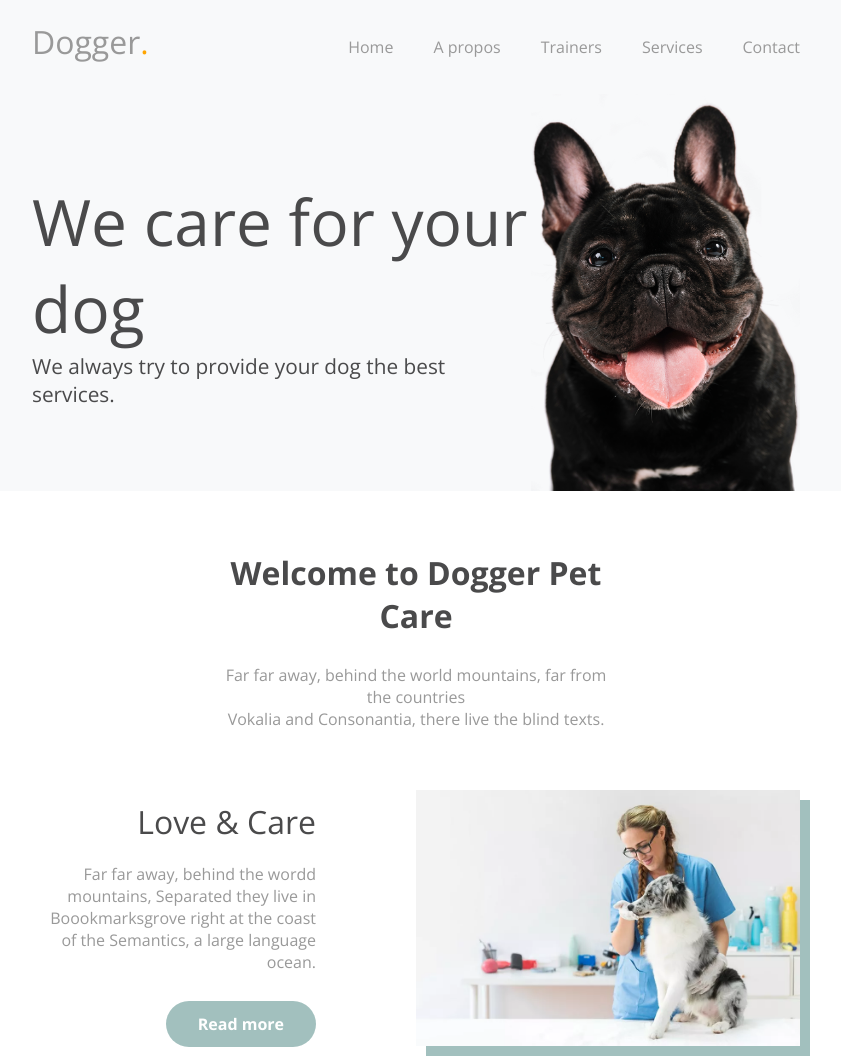
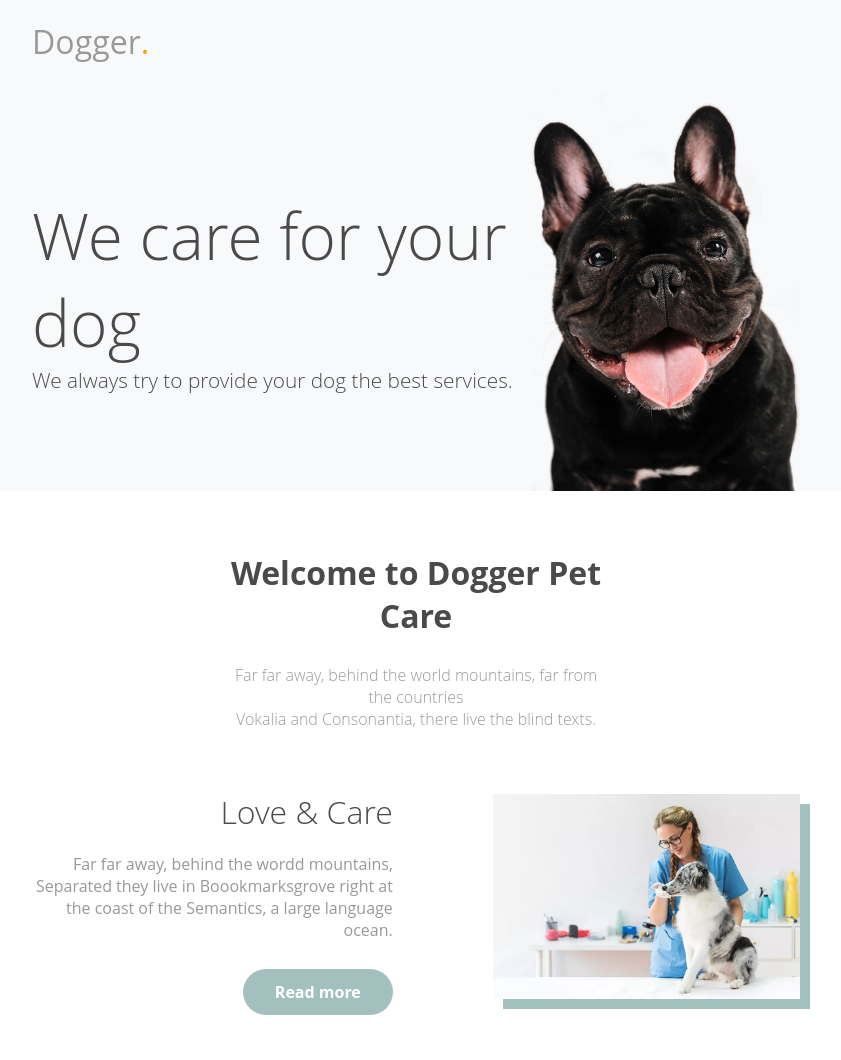
Before and after one commit to bertrandclech/Mydogger, a plain HTML site: page index.html in a window 1280 px wide. Shown: the top 1060 px of the page, without its empty margins (224-1065 px from the left). Drawn offline with nearby package versions, Linux system fonts and the light colour scheme.

Commit message:
Avec variables couleur

```diff
--- a/css/style.css
+++ b/css/style.css
@@ -1,6 +1,6 @@
 /* Couleurs du site */
-/*
-Blanc : #ffffff;
+:root {
+ /*   Blanc : #ffffff;
     Noir : #000000;
     Gris clair : #f8f9fa;
     Gris : #999999;
@@ -9,17 +9,24 @@ Vert : #a2c0be;
     Vert foncé : #567876;
     Orange : #ff9900;
 */
-
+    --white: #ffffff;
+    --noir: #000000;
+    --orange: orange;
+    --dark-grey: #4a4a4b;
+    --grey: #999999;;
+    --light-grey: #f8f9fa;
+    --green: #a2c0be;
+}
 @import url('https://fonts.googleapis.com/css2?family=Open+Sans:wght@300;400;600;700&display=swap');
 
 .logo {
     font-size: 2rem;
     text-decoration: none;
-    color: #999999;
+    color: var(--grey);
 }
 
 .logo span {
-    color:orange;
+    color: var(--orange);
 }
 /*
 h1 {
@@ -43,7 +50,7 @@ h3 {
 }
 */
 header {
-    background-color: #f8f9fa;
+    background-color: var(--light-grey);
 }
 
 #menu {
@@ -66,10 +73,15 @@ header nav ul {
 }
 
 /* applique un style sur les leins de nav header */
-header nav ul li a,
-header a {
+header nav ul li a {
     text-decoration: none; /* supprime le soulignement */
-    color:#999999;
+    color:  var(--light-grey);
+    transition: color 500ms;
+}
+
+header nav ul li a:hover {
+    color:  var(--dark-grey);
+    transition: color 500ms;
 }
 
 header section {
@@ -89,13 +101,13 @@ header section {
 body {
     font-family: 'Open sans', serif;
     font-size: 16px;
-    color: #4a4a4b;
+    color:  var(--dark-grey);
     margin: 0;
  /*   margin: 0; /* Suppression des marges intérieures sur le corps du document */
  }
 
 body {
-    background-color: #ffffff;
+    background-color:  var(--black);
 }
 
 .headerTitle h1 {
@@ -135,7 +147,7 @@ header section div {
 }
 
 .mainWelcome p {
-    color: #999999;
+    color:  var(--grey);
     font-weight: 300;
     margin:0;
 }
@@ -162,32 +174,38 @@ header section div {
 
 .card .cardContent p {
     margin: 20px 0 40px 0;
-    color: #999999;
+    color:  var(--grey);
 }
 
 .card .cardContent a {
     border:none;
     background-color:#a2c0be;
     text-decoration: none; /* supprime le soulignement */
-    color: white;
+    color: var(--white);
     width:100px;
     padding:12px 32px;
     font-weight: bold;
     border-radius: 50px;
     font-size: 1rem;
+    transition: 500ms;
+}
+
+.card .cardContent a:hover {
+    background-color:  var(--black);
+    transition: 500ms;
 }
 
 .picture {
-    width: 50%;
+    width: 40%;
     box-shadow: 10px 10px  #a2c0be;
  /*   padding: 40px 0 0 0; */
  /*   width: 40%; */
 }
 
 footer {
-    background-color: #4a4a4b;
+    background-color:  var(--dark-grey);;
     text-align: center;
-    color: #ffffff;
+    color:  var(--white);
     font-size: 0.8rem;
     padding: 50px 0;
  /*   display:block; */
```
Also changed, not shown: 1 other file. Lines whose indentation alone changed are shown as unchanged.
